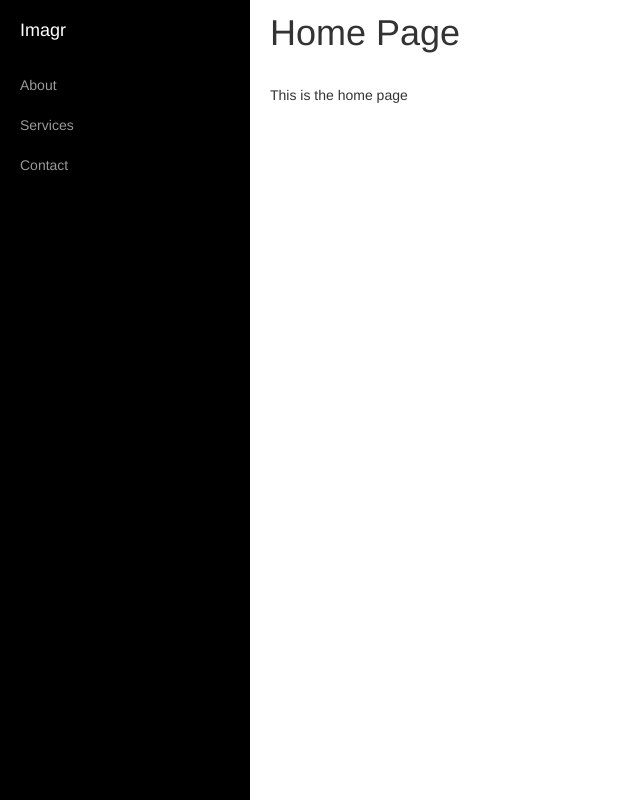
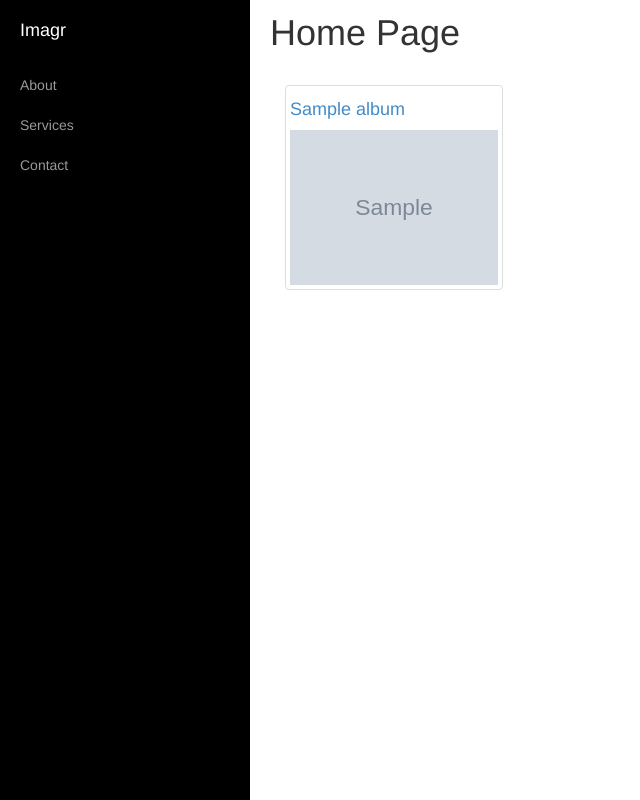
Before and after one commit to sazlin/cfpydev-imagr, a Django app: template imagr_images/templates/home.html in a window 1280 px wide. Shown: the whole page, without its empty margins (0-640 px from the left). Run offline with Django 3.2, Linux system fonts and the light colour scheme; the template is opened without the code that fills it: most values are stand-ins (such as "Sample title", 1, 10 or a date in 2020); grey boxes marked "Sample" are stand-in pictures; some libraries are stand-ins or nearby versions.

Commit message:
Homepage now shows a list of the current user's albums.

```diff
--- a/imagr_images/admin.py
+++ b/imagr_images/admin.py
@@ -75,15 +75,17 @@ class AlbumAdmin(admin.ModelAdmin):
               'owner',
               'date_created',
               'date_modified',
-              'cover_photo')
+              'cover_photo',
+              'published')
     readonly_fields = ('date_created', 'date_modified',)
     list_display = ('title',
                          'description',
                          'owner_link',
                          'date_created',
                          'date_modified',
+                         'published',
                     )
-    list_display_links = ('date_created',)
+    list_display_links = ('title', 'date_created',)
     search_fields = ['owner__username',
                      'owner__email',
                      'owner__first_name',
--- a/imagr_images/templates/home.html
+++ b/imagr_images/templates/home.html
@@ -3,6 +3,14 @@
 {% block title %} Home Page {% endblock%}
 
 {% block content %}
-<p>This is the home page</p>
+<div class="col-xs-3 col-md-3">
+
+{% for album in albums %}
+<a href="{{ ALBUM_URL }}{{album.id}}" class="thumbnail">
+    <h4> {{ album.title }}</h4>
+    <img src="{{ MEDIA_URL }}{{ album.cover_photo.image }}" alt="{{ album.cover_photo.title }}"/>
+</a>
+{% endfor %}
+</div>
 
 {% endblock %}
--- a/imagr_site/settings.py
+++ b/imagr_site/settings.py
@@ -30,6 +30,7 @@ class Base(Configuration):
 
     MEDIA_ROOT = BASE_DIR + "/media/"
 
+    ALBUM_URL = '/album/'
     MEDIA_URL = '/media/'
 
     ALLOWED_HOSTS = []
```
Also changed, not shown: imagr_images/views.py (+10 -2 lines).
